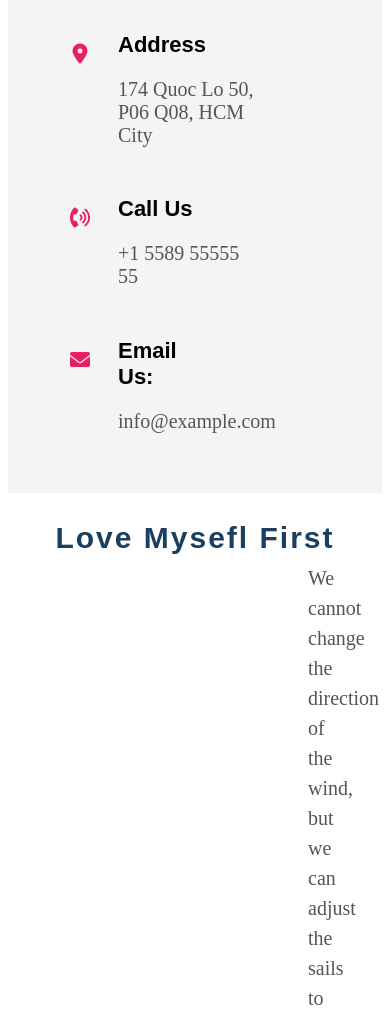
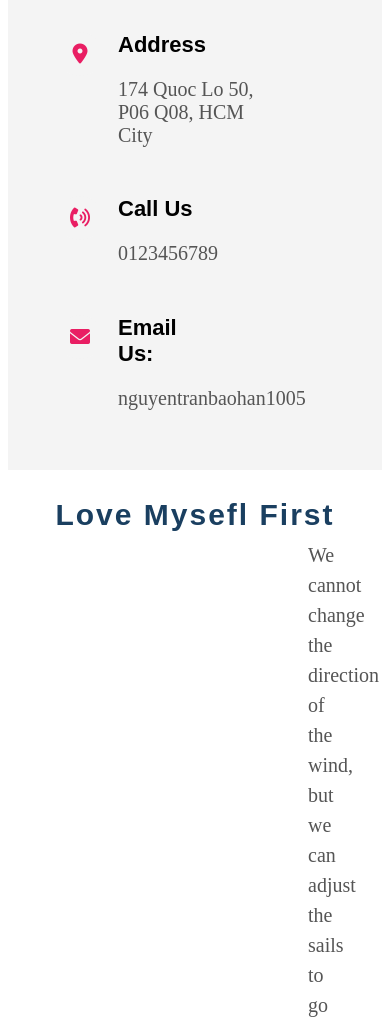
Before and after one commit to behan105/baohan.github.io, a plain HTML site: page index.html in a window 390 px wide. Shown: the part 5131-6153 px from the top of the page. Drawn offline with Linux system fonts and the light colour scheme.

Commit message:
Change mail, phone

```diff
--- a/index.html
+++ b/index.html
@@ -262,13 +262,13 @@
                         <div class="phone">
                             <i class="fa-solid fa-phone-volume"></i>
                             <h4>Call Us</h4>
-                            <p>+1 5589 55555 55</p>
+                            <p>0123456789</p>
                         </div>
 
                         <div class="email">
                             <i class="fa-solid fa-envelope"></i>
                             <h4>Email Us:</h4>
-                            <p>info@example.com</p>
+                            <p>nguyentranbaohan1005</p>
                         </div>
                     </div>
                 </div>
```
